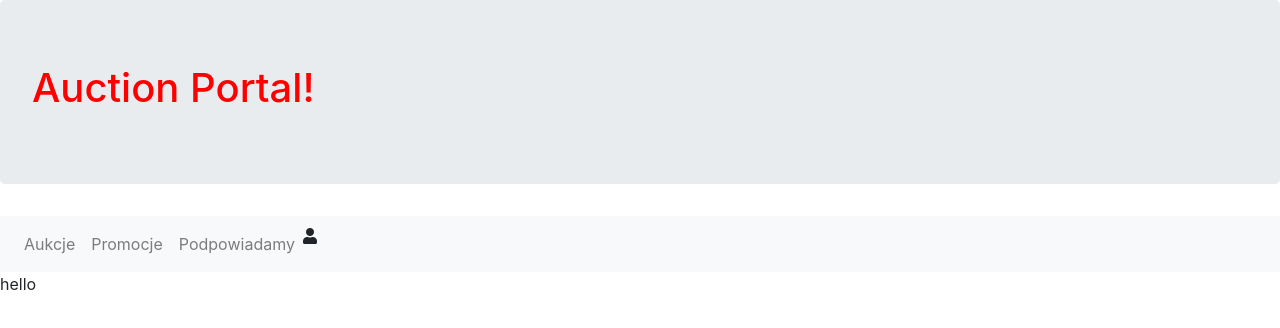
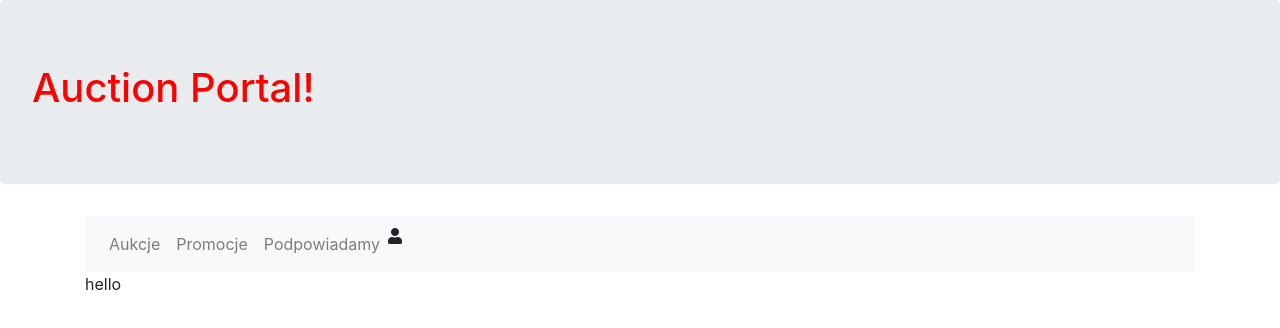
Before and after one commit to Dudexior/auction-portal, an Angular app: page / in a window 1280 px wide. Shown: the top 328 px of the page. Built offline with nearby package versions, Linux system fonts and the light colour scheme.

Commit message:
oznaczono <main> jako kontener bootstrapa

```diff
--- a/src/app/app.component.html
+++ b/src/app/app.component.html
@@ -1,5 +1,5 @@
 <app-header></app-header>
-<app-main-menu></app-main-menu>
-<main>
+<main class="container">
+  <app-main-menu></app-main-menu>
   hello
 </main>
```
